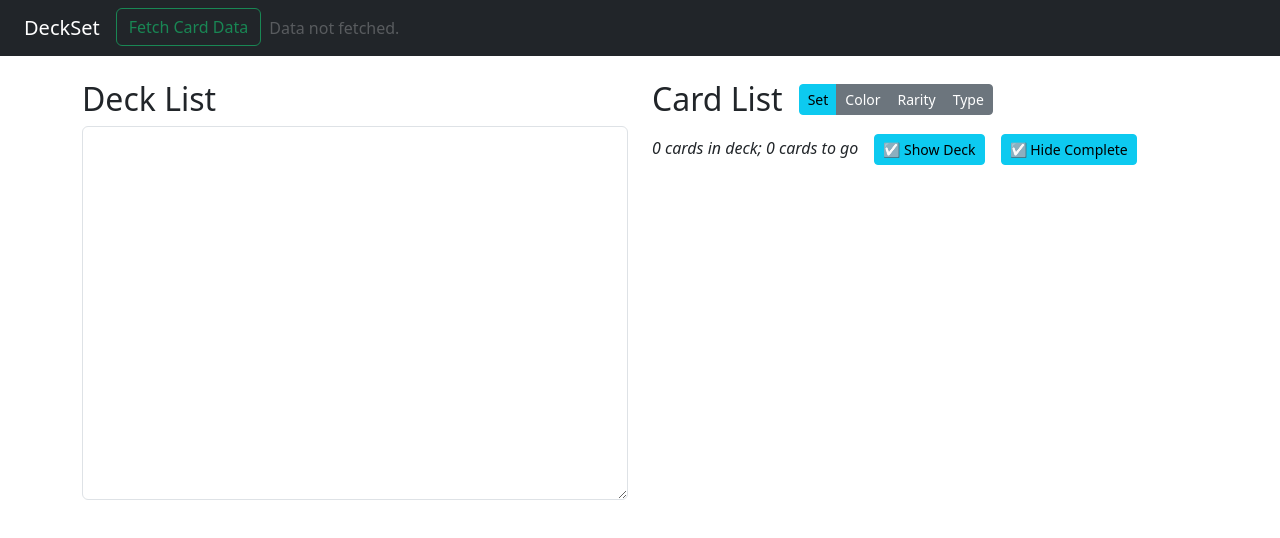
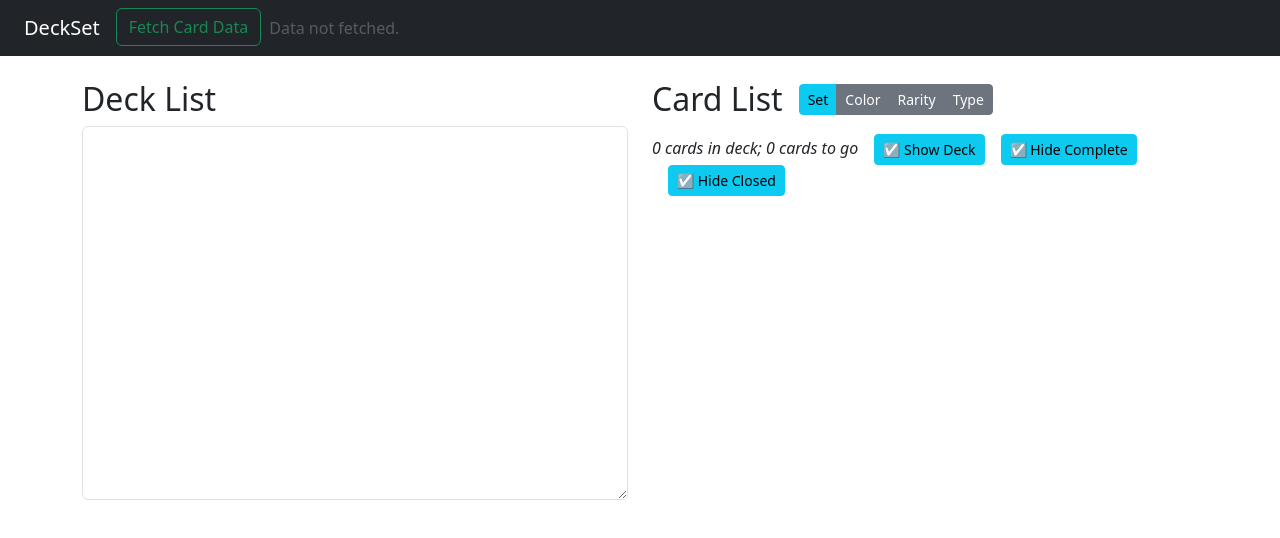
Before and after one commit to seiyria/mtgdeckset, an Angular app: page / in a window 1280 px wide. Shown: the top 538 px of the page. Built offline with nearby package versions, Linux system fonts and the light colour scheme.

Commit message:
allow manually hiding boxes

```diff
--- a/src/app/app.component.html
+++ b/src/app/app.component.html
@@ -62,6 +62,11 @@
             (click)="toggleHideComplete()">
             {{ hideComplete() ? '☑' : '☐' }} Hide Complete
           </button>
+
+          <button class="btn ms-3 btn-sm" [class.btn-outline-info]="!hideClosed()" [class.btn-info]="hideClosed()"
+            (click)="toggleHideClosed()">
+            {{ hideClosed() ? '☑' : '☐' }} Hide Closed
+          </button>
         </div>
       </div>
 
@@ -81,12 +86,16 @@
         @for(set of orderedSets(); track $index) {
         @let isComplete = isSetComplete(set);
 
-        <div class="col-4 my-2" [class.hidden]="isComplete && hideComplete()">
+        <div class="col-4 my-2" [class.hidden]="(isComplete && hideComplete()) || (closedBoxes[set] && hideClosed())">
           <div class="card" [class.text-white]="isComplete || set === 'Unfound'" [class.bg-success]="isComplete"
-            [class.bg-danger]="set === 'Unfound'">
+            [class.bg-warning]="closedBoxes[set]" [class.bg-danger]="set === 'Unfound'">
             <div class="card-body">
               <h5 class="card-title">
                 {{ set }}
+                <button class="btn btn-sm float-end" [class.btn-outline-info]="closedBoxes[set]"
+                  [class.btn-outline-warning]="!closedBoxes[set]" (click)="toggleBoxClosed(set)">
+                  &times;
+                </button>
               </h5>
 
               <div class="card-text">
--- a/src/app/app.component.ts
+++ b/src/app/app.component.ts
@@ -32,6 +32,7 @@ export class AppComponent implements OnInit {
 
   deckToggle = signal<boolean>(true);
   hideComplete = signal<boolean>(true);
+  hideClosed = signal<boolean>(true);
 
   totalUniqueCards = signal<number>(0);
   incompleteCards = signal<number>(0);
@@ -41,6 +42,7 @@ export class AppComponent implements OnInit {
   sort = model<Sort>('Set');
 
   checkList: Record<string, WritableSignal<boolean>[]> = {};
+  closedBoxes: Record<string, boolean> = {};
 
   allCards = computed(() => {
     if (!this.data()) return [];
@@ -133,6 +135,7 @@ export class AppComponent implements OnInit {
     this.deckString.set(localStorage.getItem('previous-deck') ?? '');
     this.deckToggle.set(!!+(localStorage.getItem('show-deck') ?? '1'));
     this.hideComplete.set(!!+(localStorage.getItem('hide-complete') ?? '1'));
+    this.hideClosed.set(!!+(localStorage.getItem('hide-closed') ?? '1'));
     this.sort.set((localStorage.getItem('sort') as Sort) ?? 'Set');
 
     this.loadingPage.set(false);
@@ -248,6 +251,11 @@ export class AppComponent implements OnInit {
     localStorage.setItem('hide-complete', (+this.hideComplete()).toString());
   }
 
+  toggleHideClosed() {
+    this.hideClosed.set(!this.hideClosed());
+    localStorage.setItem('hide-closed', (+this.hideClosed()).toString());
+  }
+
   setSort(sort: string) {
     this.sort.set(sort as Sort);
     localStorage.setItem('sort', sort);
@@ -280,6 +288,10 @@ export class AppComponent implements OnInit {
     this.recalculateIncomplete();
   }
 
+  toggleBoxClosed(boxName: string) {
+    this.closedBoxes[boxName] = !this.closedBoxes[boxName];
+  }
+
   recalculateIncomplete() {
     const incomplete = Object.keys(this.checkList)
       .map((k) => this.checkList[k])
```
